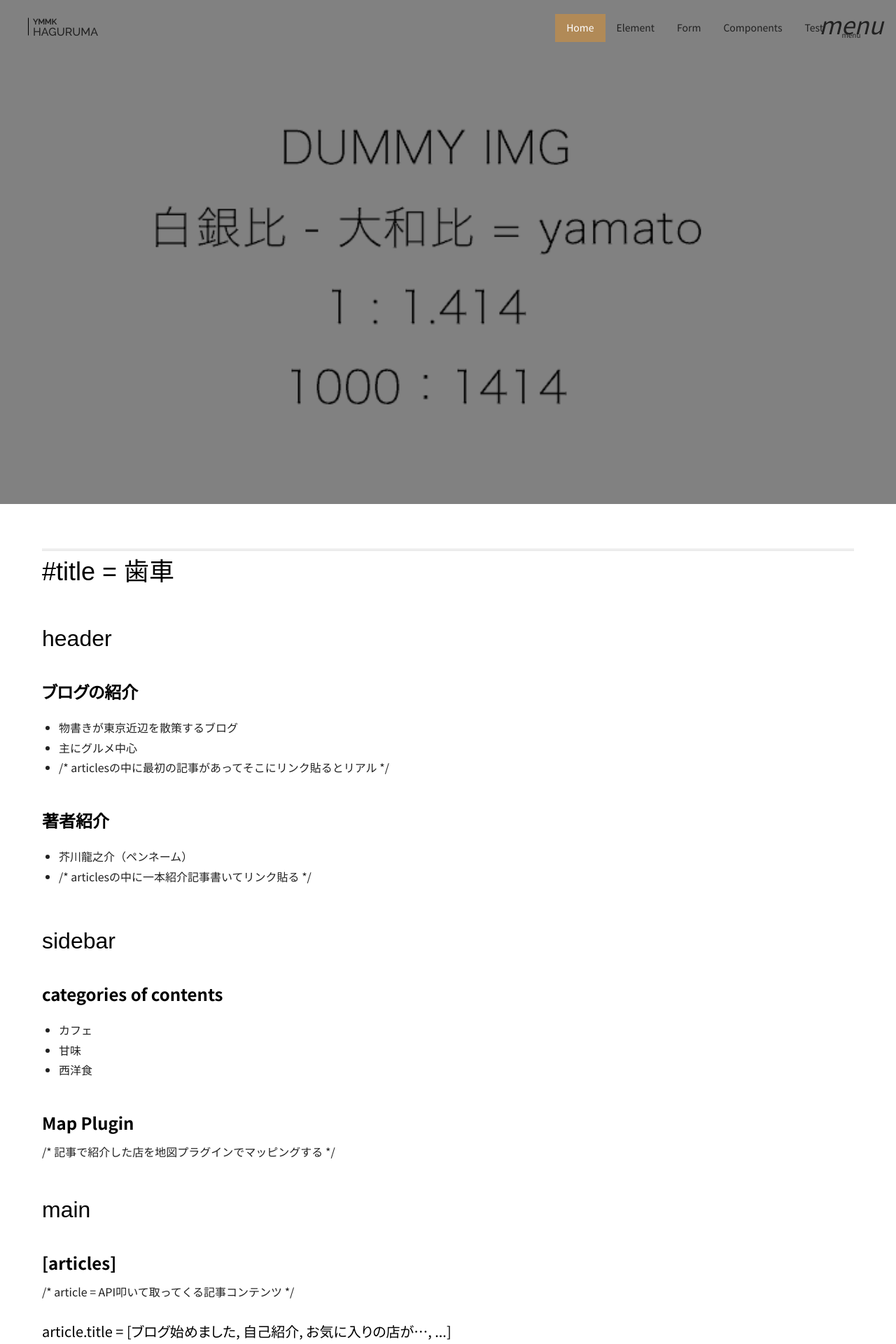
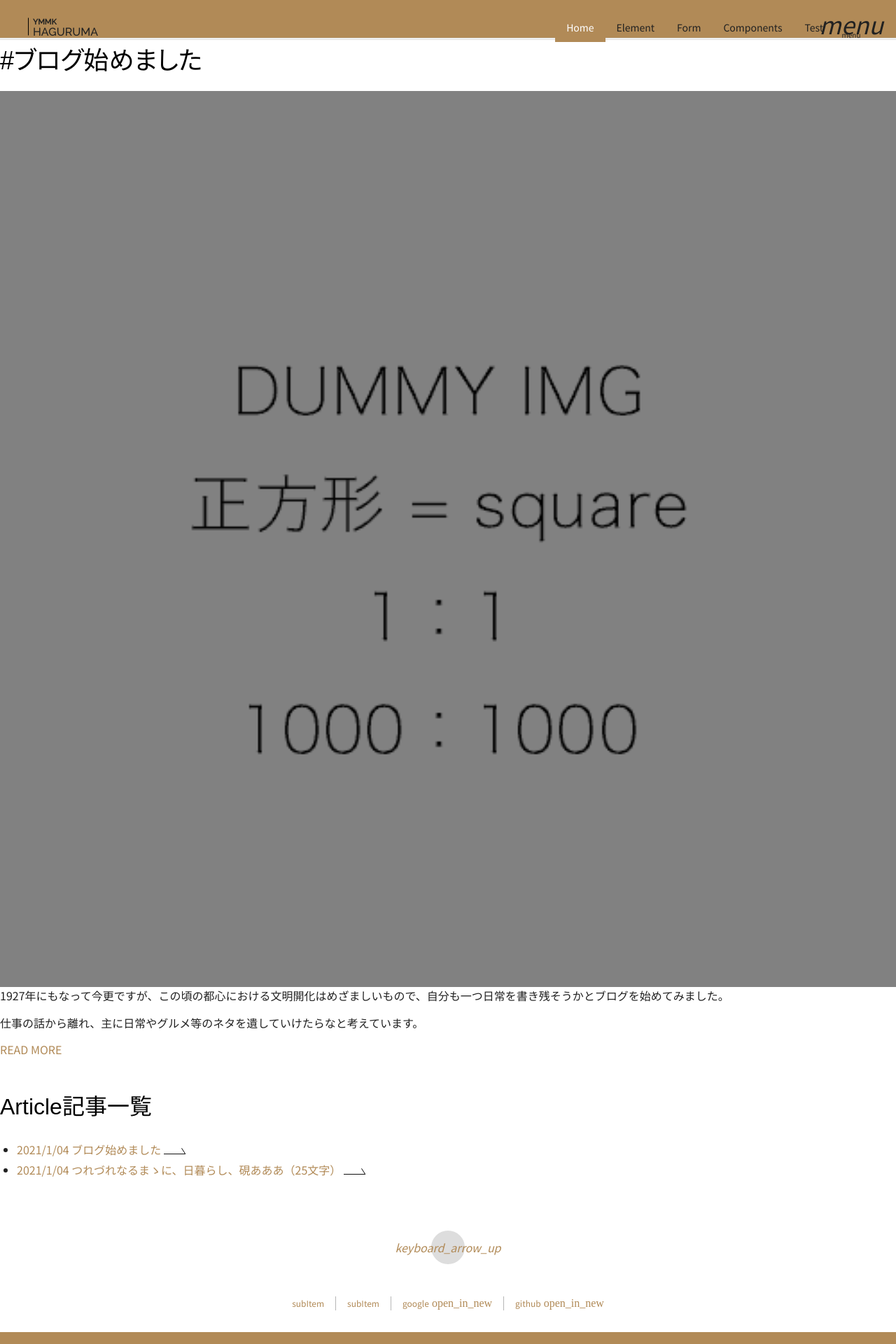
Before and after one commit to amishiro/amiten-plate, a PHP site: page / in a window 1280 px wide. Shown: the top 1920 px of the page at 70% size. Run offline with PHP 8.4, Linux system fonts and the light colour scheme; some libraries are stand-ins or nearby versions; some web fonts are replaced.

Commit message:
fix: index.php markup

```diff
--- a/src/index.php
+++ b/src/index.php
@@ -11,58 +11,44 @@ include($inc . "header.php");
 ?>
 
 <div>
-  <!-- main visual -->
-  <section class="p-visual">
-    <img src="assets/img/dummy/yamato.png" alt="dummy画像">
+  <!-- contents -->
+  <section>
+    <h1>ブログ始めました</h1>
+    <img src="assets/img/dummy/square.png" alt="">
+    <p>1927年にもなって今更ですが、この頃の都心における文明開化はめざましいもので、自分も一つ日常を書き残そうかとブログを始めてみました。</p>
+    <p>仕事の話から離れ、主に日常やグルメ等のネタを遺していけたらなと考えています。</p>
+
+    <a href="">READ MORE</a>
   </section>
+  <!-- /contents -->
 
-  <!-- contents -->
-  <section class="u-wrapper">
-    <div class=''>
-      <h1><a name="title--歯車" class="md-header-anchor"></a><span>title = 歯車</span></h1>
-      <h2><a name="header" class="md-header-anchor"></a><span>header</span></h2>
-      <h3><a name="ブログの紹介" class="md-header-anchor"></a><span>ブログの紹介</span></h3>
-      <ul>
-        <li><span>物書きが東京近辺を散策するブログ</span></li>
-        <li><span>主にグルメ中心</span></li>
-        <li><span>/* articlesの中に最初の記事があってそこにリンク貼るとリアル */</span></li>
-      </ul>
-      <h3><a name="著者紹介" class="md-header-anchor"></a><span>著者紹介</span></h3>
-      <ul>
-        <li><span>芥川龍之介（ペンネーム）</span></li>
-        <li><span>/* articlesの中に一本紹介記事書いてリンク貼る */</span></li>
-      </ul>
-      <h2><a name="sidebar" class="md-header-anchor"></a><span>sidebar</span></h2>
-      <h3><a name="categories-of-contents" class="md-header-anchor"></a><span>categories of contents</span></h3>
-      <ul>
-        <li><span>カフェ</span></li>
-        <li><span>甘味</span></li>
-        <li><span>西洋食</span></li>
-      </ul>
-      <h3><a name="map-plugin" class="md-header-anchor"></a><span>Map Plugin</span></h3>
-      <p><span>/* 記事で紹介した店を地図プラグインでマッピングする */</span></p>
-      <h2><a name="main" class="md-header-anchor"></a><span>main</span></h2>
-      <h3><a name="articles" class="md-header-anchor"></a><span>[articles]</span></h3>
-      <p><span>/* article = API叩いて取ってくる記事コンテンツ */</span></p>
-      <h4><a name="articletitle--ブログ始めました-自己紹介-お気に入りの店が-" class="md-header-anchor"></a><span>article.title = [ブログ始めました, 自己紹介, お気に入りの店が…, ...]</span></h4>
-      <h4><a name="articlemain--" class="md-header-anchor"></a><span>article.main = [...]</span></h4>
-      <p>&nbsp;</p>
-      <p><span>～以下、実例～</span></p>
-      <p>&nbsp;</p>
-      <h5><a name="ブログ始めました" class="md-header-anchor"></a><span>ブログ始めました</span></h5>
-      <p><span>1927年にもなって今更ですが、この頃の都心における文明開化はめざましいもので、自分も一つ日常を書き残そうかとブログを始めてみました。</span></p>
-      <p><span>仕事の話から離れ、主に日常やグルメ等のネタを遺していけたらなと考えています。</span></p>
-      <p>&nbsp;</p>
-      <h5><a name="自己紹介" class="md-header-anchor"></a><span>自己紹介</span></h5>
-      <p><span>芥川龍之介と申します。東大英文科を出たあと、翻訳・教職等を経験。</span></p>
-      <p><span>今はぽつぽつライターやってます。神奈川在住。</span></p>
-      <h2><a name="footer" class="md-header-anchor"></a><span>footer</span></h2>
-      <ul>
-        <li><span>コピーライト = 芥川龍之介</span></li>
-        <li><span>簡易連絡先 = </span></li>
-        <li><span>人気の記事リンク</span></li>
-        <li><span>本当のコピーライト = ryo ymmk</span></li>
-      </ul>
+  <!-- articles -->
+  <section>
+
+    <div class="articles">
+      <div class="articles__wrapper">
+        <h2 class="articles__title">
+          <span>Article</span>記事一覧
+        </h2>
+        <ul class="articles__list">
+          <li class="articles__item"><a href="">
+              <span>2021/1/04</span>
+              ブログ始めました
+              <svg xmlns="http://www.w3.org/2000/svg" width="31.721" height="9.077" viewBox="0 0 31.721 9.077">
+                <path id="パス_788" data-name="パス 788" d="M328.094,3281H358.9l-5.287-8.309" transform="translate(-328.094 -3272.423)" fill="none" stroke="#000" stroke-width="1" />
+              </svg>
+
+            </a></li>
+          <li class="articles__item"><a href="">
+              <span>2021/1/04</span>
+              つれづれなるまゝに、日暮らし、硯あああ（25文字）
+              <svg xmlns="http://www.w3.org/2000/svg" width="31.721" height="9.077" viewBox="0 0 31.721 9.077">
+                <path id="パス_788" data-name="パス 788" d="M328.094,3281H358.9l-5.287-8.309" transform="translate(-328.094 -3272.423)" fill="none" stroke="#000" stroke-width="1" />
+              </svg>
+
+            </a></li>
+        </ul>
+      </div>
     </div>
   </section>
 </div>
```
